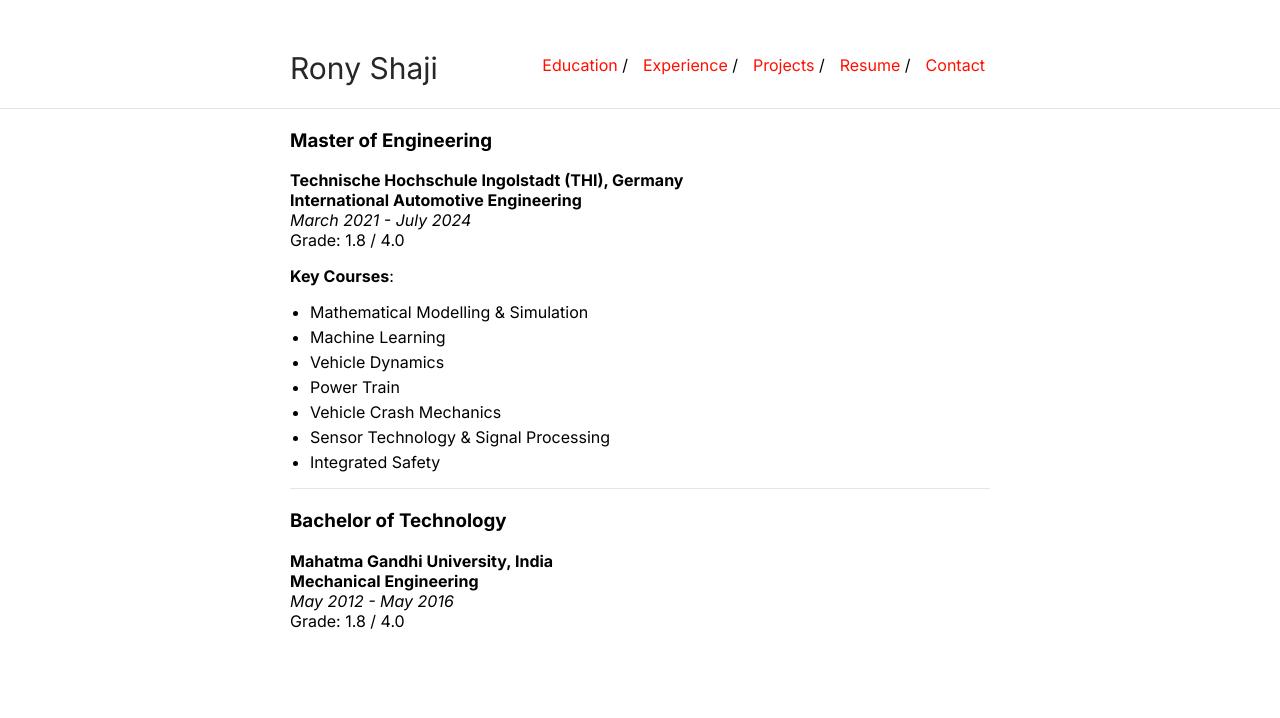
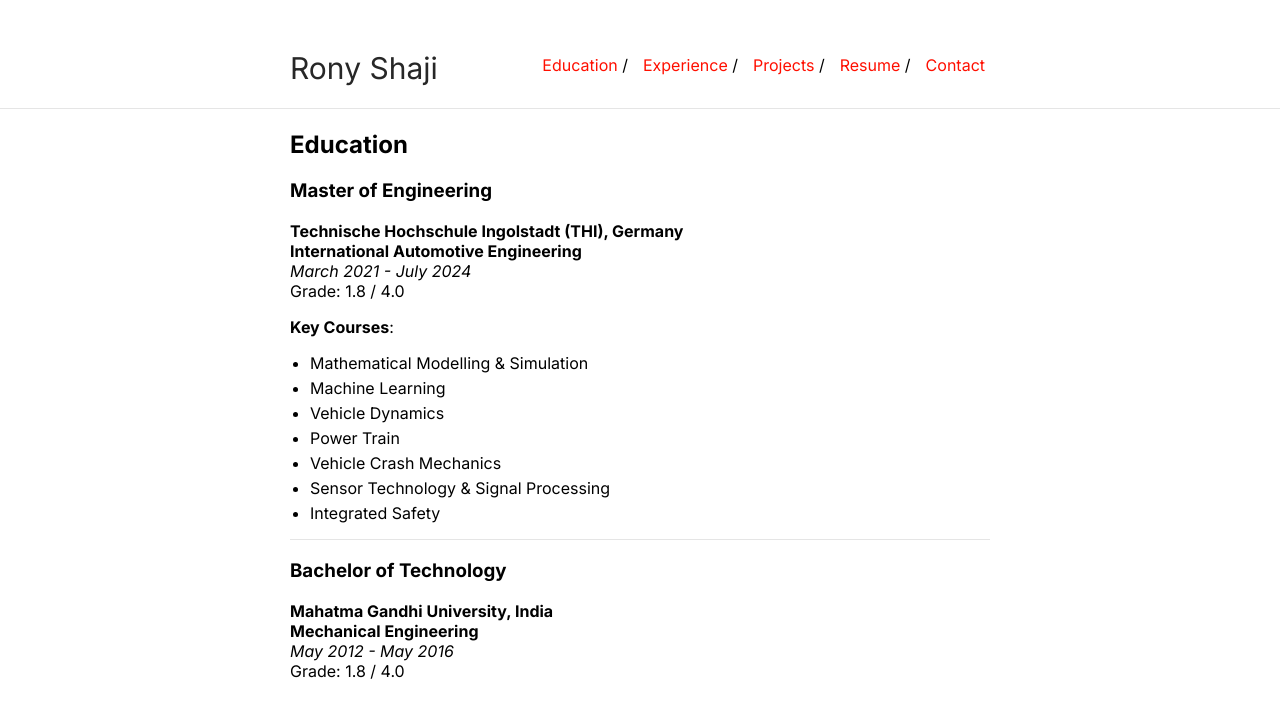
Before and after one commit to ronyshaji/ronyshaji.github.io, a Jekyll site: the page built from Education.md, in a window 1280 px wide. Shown: the top 718 px of the page. Built offline with Jekyll 4.4.1, drawn with Linux system fonts in a browser that asks for light colours; our own code applies the rules of GitHub Pages for plain Markdown files.

Commit message:
Updated the education section

```diff
--- a/Education.md
+++ b/Education.md
@@ -1,3 +1,5 @@
+## **Education** ##
+
 ### **Master of Engineering**
 **Technische Hochschule Ingolstadt (THI), Germany**
 **International Automotive Engineering**
```
